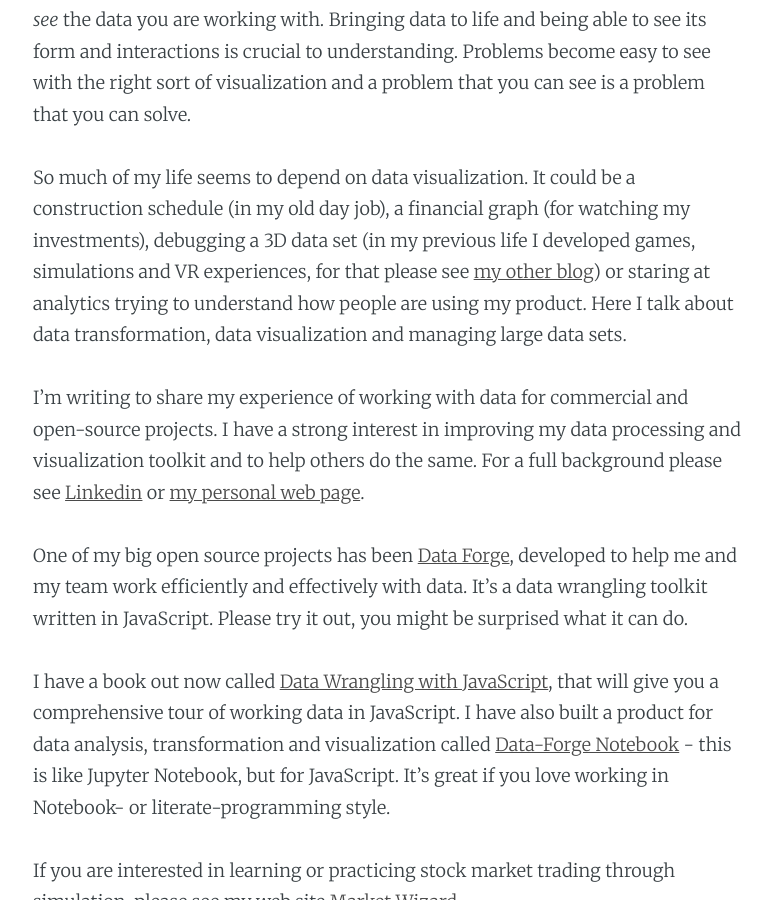
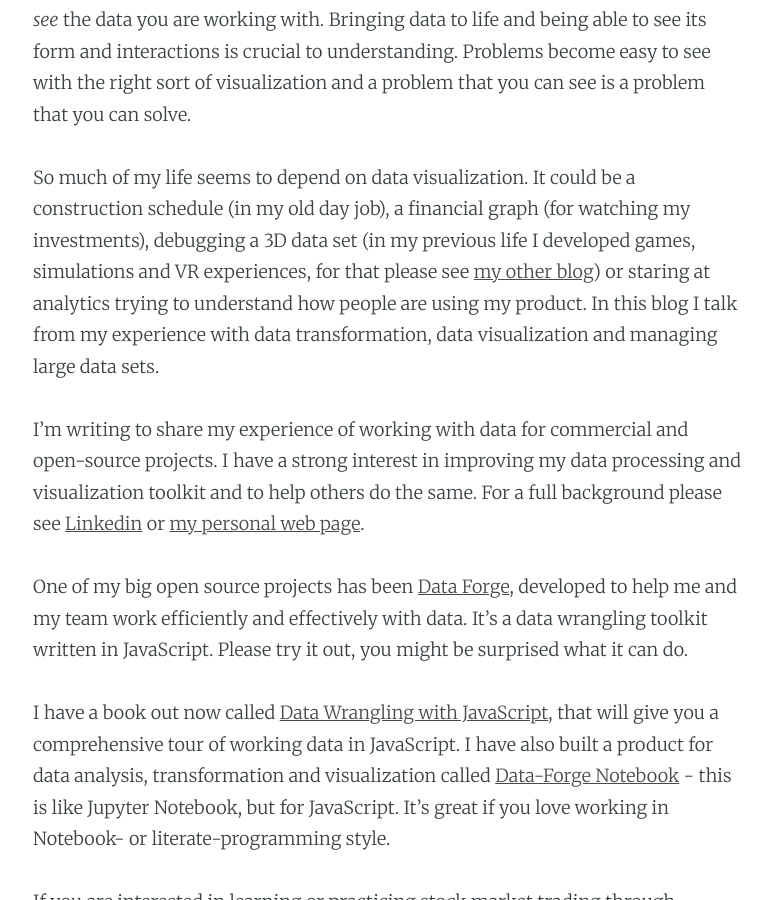
Before and after one commit to ashleydavis/the-data-wrangler-blog, a Jekyll site: the page built from _pages/about.markdown, in a window 1280 px wide and 900 px high, scrolled down 757 px. Shown: the whole window, without its empty margins (252-1024 px from the left). Built offline with Jekyll 4.4.1, drawn with Linux system fonts in a browser that asks for light colours; comment, search, counter and statistics services are not loaded.

Commit message:
Updated the about page.

```diff
--- a/_pages/about.markdown
+++ b/_pages/about.markdown
@@ -16,7 +16,7 @@
 
 I love the quote by Richard Feynman. It's so easy to mislead oneself when you can't *see* the data you are working with. Bringing data to life and being able to see its form and interactions is crucial to understanding. Problems become easy to see with the right sort of visualization and a problem that you can see is a problem that you can solve.
 
-So much of my life seems to depend on data visualization. It could be a construction schedule (in my old day job), a financial graph (for watching my investments), debugging a 3D data set (in my previous life I developed games, simulations and VR experiences, for that please see [my other blog](http://www.what-could-possibly-go-wrong.com/?utm_source=ash&utm_medium=the-data-wrangler&utm_campaign=the-data-wrangler-about)) or staring at analytics trying to understand how people are using my product. Here I talk about data transformation, data visualization and managing large data sets.
+So much of my life seems to depend on data visualization. It could be a construction schedule (in my old day job), a financial graph (for watching my investments), debugging a 3D data set (in my previous life I developed games, simulations and VR experiences, for that please see [my other blog](http://www.what-could-possibly-go-wrong.com/?utm_source=ash&utm_medium=the-data-wrangler&utm_campaign=the-data-wrangler-about)) or staring at analytics trying to understand how people are using my product. In this blog I talk from my experience with data transformation, data visualization and managing large data sets.
 
 I'm writing to share my experience of working with data for commercial and open-source projects. I have a strong interest in improving my data processing and visualization toolkit and to help others do the same. For a full background please see [Linkedin](https://www.linkedin.com/in/ashleydavis75) or [my personal web page](http://www.codecapers.com.au/).
 
```
